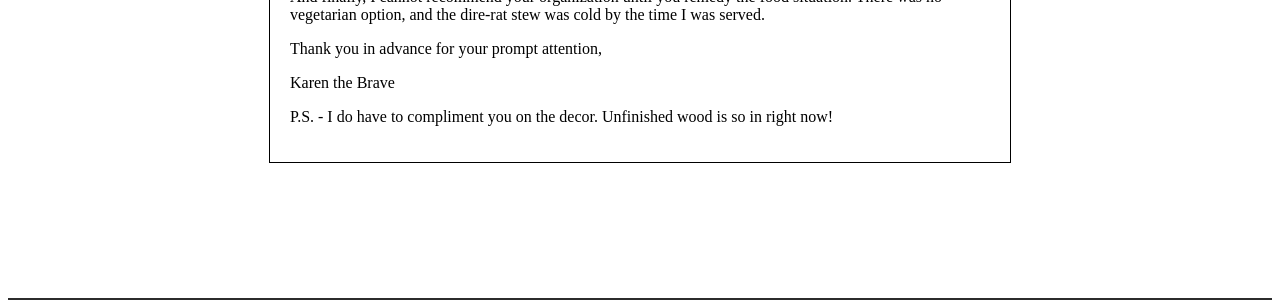
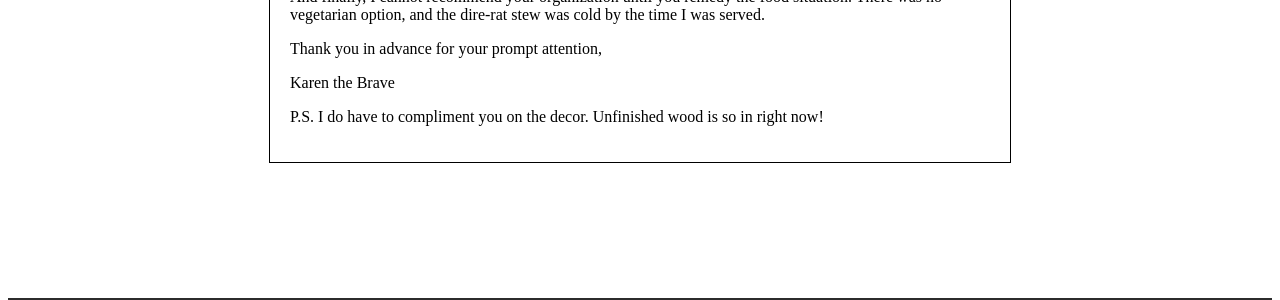
Before and after one commit to jwheatonumich/stinger-stories, a Jekyll site: the page built from _posts/2020-08-04-letter-of-complaint.markdown, in a window 1280 px wide. Shown: the part 433-733 px from the top of the page. Built offline with Jekyll 4.4.1, drawn with Linux system fonts in a browser that asks for light colours.

```diff
--- a/_posts/2020-08-04-letter-of-complaint.markdown
+++ b/_posts/2020-08-04-letter-of-complaint.markdown
@@ -23,4 +23,4 @@ Thank you in advance for your prompt attention,
 
 Karen the Brave
 
-P.S. - I do have to compliment you on the decor. Unfinished wood is so in right now!
+P.S. I do have to compliment you on the decor. Unfinished wood is so in right now!
```
